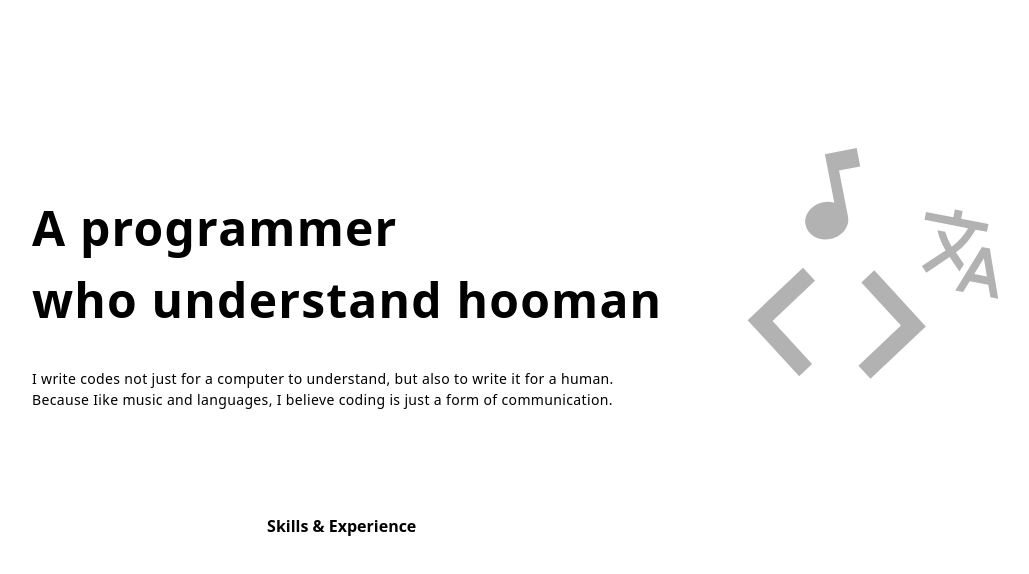
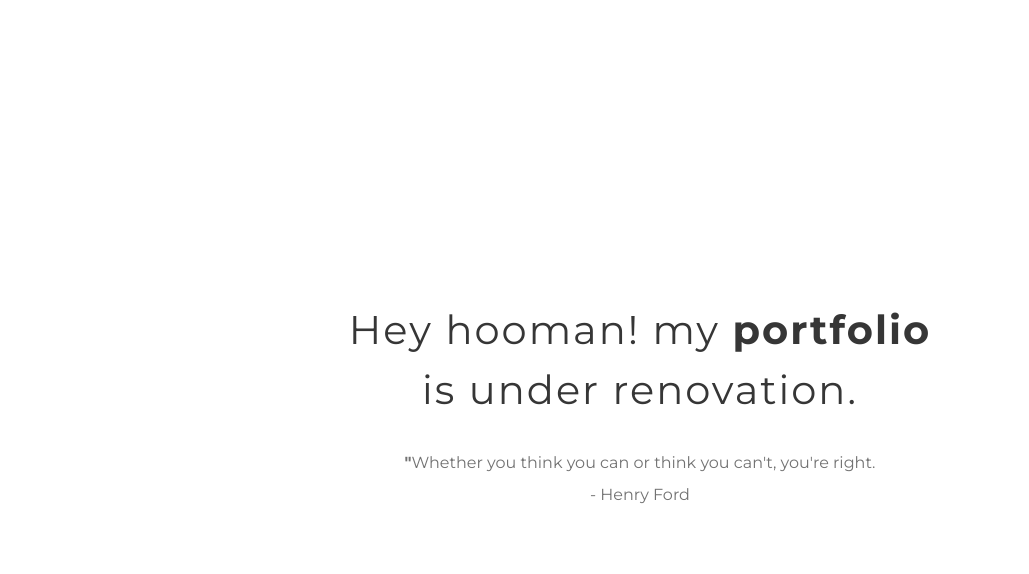
Before and after one commit to ckyoung/ckyoung.github.io, a plain HTML site: page index.html in a window 1280 px wide. Shown: the whole page, without its empty margins (0-1029 px from the left). Drawn offline with nearby package versions, Linux system fonts and the light colour scheme.

Commit message:
add temporary splash page

```diff
--- /dev/null
+++ b/css/main.css
@@ -0,0 +1,32 @@
+@import url('https://fonts.googleapis.com/css?family=Montserrat:400,700');
+
+body, html {
+  height: 100%;
+  font-family: 'Montserrat', sans-serif;
+}
+
+body {
+  display: flex;
+  justify-content: center;
+  align-items: center;
+}
+
+h1 {
+  font-size: 2.5em;
+  color: #363636;
+  text-align: center;
+  line-height: 1.5em;
+  letter-spacing: 2px;
+  font-weight: 200;
+}
+
+p {
+  text-align: center;
+  color: rgb(114, 114, 114);
+  font-weight: lighter;
+  line-height: 2em;
+}
+
+strong {
+  font-weight: bold;
+}
--- a/index.html
+++ b/index.html
@@ -4,36 +4,19 @@
   <meta charset="UTF-8">
   <meta name="viewport" content="width=device-width, initial-scale=1.0">
   <meta http-equiv="X-UA-Compatible" content="ie=edge">
-  <link href="https://cdn.jsdelivr.net/npm/tailwindcss/dist/tailwind.min.css" rel="stylesheet">
+  <link rel="stylesheet" href="https://cdnjs.cloudflare.com/ajax/libs/normalize/8.0.0/normalize.min.css" />
+  <link rel="stylesheet" href="css/main.css">
   <title>Clark Young</title>
 </head>
 <body>
-  <div class="container mx-auto">
-    <div class="flex pt-16 px-8 md:pt-32 md:px-8">
-        <header class="flext-auto mt-16">
-          <h1 class="text-black mb-8 text-4xl md:text-5xl tracking-wide font-bold">A programmer<br>
-            who understand hooman
-          </h1>
-          <p class="text-grey-darker leading-normal text-sm mb-12 md:mb-24 font-medium tracking-wide">I write codes not just for a computer to understand, but also to write it for a human. <br>
-            Because Iike music and languages, I believe coding is just a form of communication.
-          </p>
-
-          <div class="flex flex-col md:flex-row">
-            <button class="bg-red-light text-center mb-6 px-16 py-2 rounded text-white font-medium">
-              Porfolio
-            </button>
-            <a href="#" class="text-center px-12 py-2 text-red-light font-semibold">
-              Skills &amp; Experience
-            </a>
-          </div>
-        </header>
-
-        <div class="flex-1">
-          <svg class="w-1/2 h-1/2 ml-16" xmlns="http://www.w3.org/2000/svg" viewBox="0 0 390.426 410.171"><defs><style>.a{fill:none;}.b{fill:#b2b2b2;}</style></defs><g transform="translate(-1296.847 -258.544)"><g transform="translate(1340.271 291.514) rotate(-11)"><path class="a" d="M0,0H172.79V150.055H0Z"/><path class="b" d="M49.2,3V68.962a32.151,32.151,0,0,0-14.4-3.439C18.887,65.523,6,76.714,6,90.532s12.887,25.009,28.8,25.009S63.6,104.35,63.6,90.532V28.009H92.4V3Z" transform="translate(37.198 15.757)"/></g><g transform="translate(1562.378 348.605) rotate(11)"><path class="a" d="M0,0H127.232V127.232H0Z"/><path class="b" d="M63.927,71.289,50.462,57.982l.159-.159A92.875,92.875,0,0,0,70.289,23.205H85.822V12.6H48.712V2h-10.6V12.6H1v10.55H60.216A83.3,83.3,0,0,1,43.411,51.568a82.941,82.941,0,0,1-12.246-17.76h-10.6a93.1,93.1,0,0,0,15.8,24.174L9.376,84.6,16.9,92.123,43.411,65.616,59.9,82.1ZM93.774,44.411h-10.6L59.315,108.027h10.6l5.938-15.9h25.181l5.991,15.9h10.6ZM79.884,81.52l8.588-22.955L97.061,81.52H79.884Z" transform="translate(4.301 8.603)"/></g><g transform="matrix(0.999, 0.035, -0.035, 0.999, 1306.959, 369.177)"><path class="a" d="M0,0H285.471V289.752H0Z"/><path class="b" d="M90.02,133.974,35.3,78.438,90.02,22.9,73.368,6,2,78.438l71.368,72.438Zm61.852,0,54.715-55.536L151.872,22.9,168.525,6l71.368,72.438-71.368,72.438-16.652-16.9Z" transform="translate(21.789 66.438)"/></g></g></svg>
-        </div>
-
-      </div>
-    </div>
-
+  <main>
+    <header>
+      <h1>Hey hooman! my <strong>portfolio</strong> <br> is under renovation.</h1>
+      <p><strong>"</strong>Whether you think you can or think you can't, you're right.
+        <br>
+        - Henry Ford
+      </p>
+    </header>
+  </main>
 </body>
 </html>
```
